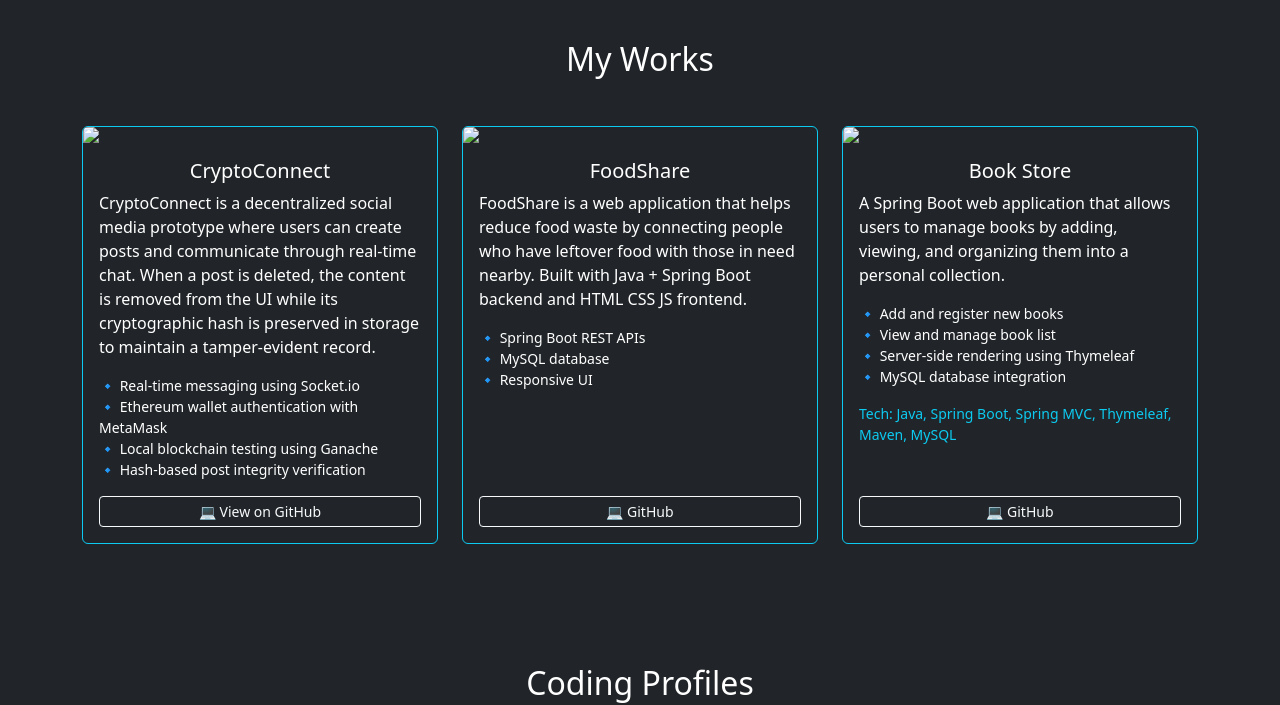
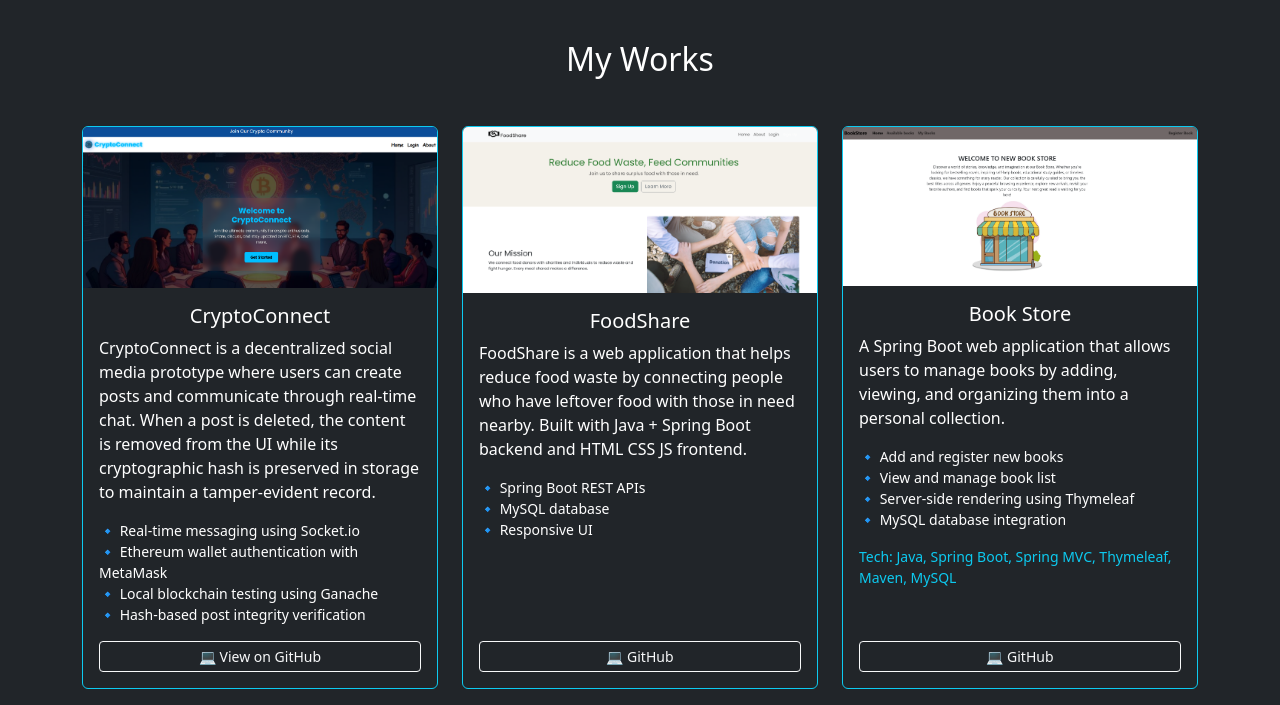
Before and after one commit to sonaligupta08/my-portfolio, a plain HTML site: page index.html in a window 1280 px wide. Shown: the part 1560-2265 px from the top of the page. Drawn offline with nearby package versions, Linux system fonts and the light colour scheme.

Commit message:
Update index.html

```diff
--- a/index.html
+++ b/index.html
@@ -124,7 +124,7 @@
             <!-- CryptoConnect -->
             <div class="col-md-6 col-lg-4 mb-4" data-aos="flip-left">
                 <div class="card bg-dark text-white border border-info h-100">
-                    <img src="images/cryptoconnect.png" class="card-img-top">
+                    <img src="cryptoconnect.png" class="card-img-top">
                     <div class="card-body d-flex flex-column">
                         <h5 class="card-title text-center">CryptoConnect</h5>
                         <p class="card-text">
@@ -154,7 +154,7 @@
             <!-- FoodShare -->
             <div class="col-md-6 col-lg-4 mb-4" data-aos="flip-left" data-aos-delay="200">
                 <div class="card bg-dark text-white border border-info h-100">
-                    <img src="images/foodshare.png" class="card-img-top">
+                    <img src="foodshare.png" class="card-img-top">
                     <div class="card-body d-flex flex-column">
                         <h5 class="card-title text-center">FoodShare</h5>
 
@@ -189,7 +189,7 @@
             <div class="col-md-6 col-lg-4 mb-4" data-aos="flip-left" data-aos-delay="500">
                 <div class="card bg-dark text-white border border-info h-100">
 
-                    <img src="images/bookstore.png" class="card-img-top">
+                    <img src="bookstore.png" class="card-img-top">
 
                     <div class="card-body d-flex flex-column">
 
```
